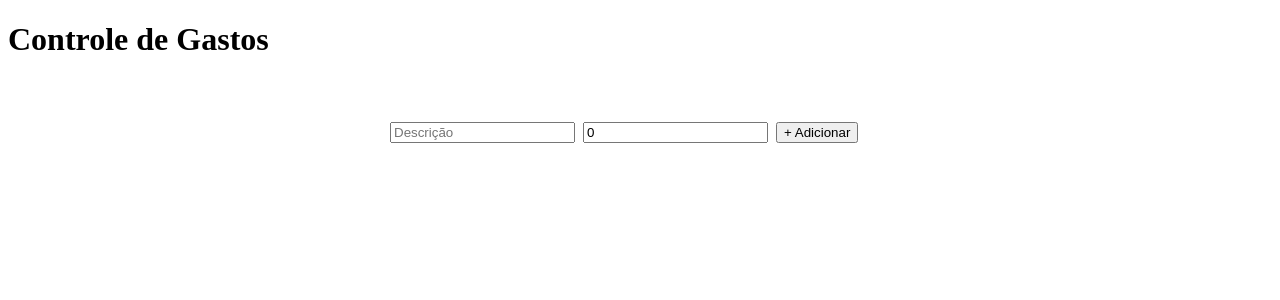
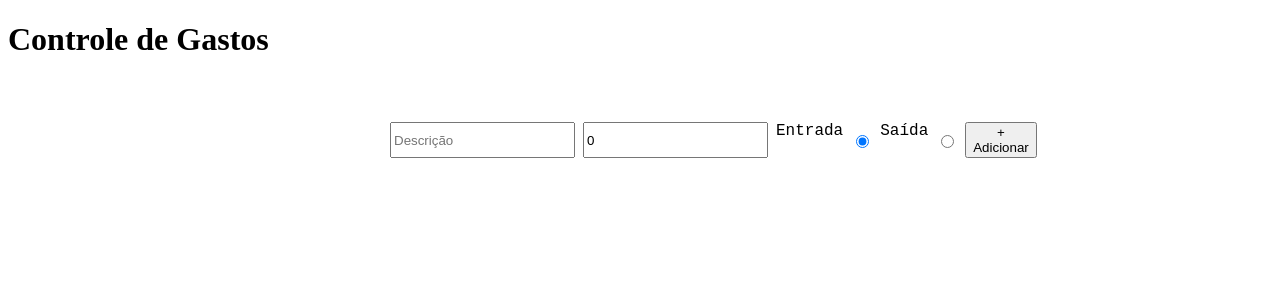
Before and after one commit to Saulorangel87/Controle-de-gastos--exercicio, a React (Vite) app: page / in a window 1280 px wide. Shown: the top 300 px of the page. Built offline with nearby package versions, Linux system fonts and the light colour scheme.

Commit message:
feat: adicionar suporte para tipos de gastos com estilização diferenciada

```diff
--- a/src/components/FormGasto.jsx
+++ b/src/components/FormGasto.jsx
@@ -6,13 +6,15 @@ export default function FormGasto() {
   const [valor, setValor] = useState(0);
   const [descricao, setDescricao] = useState("");
   const descricaoRef = useRef(null);
+  const [tipo, setTipo] = useState("Entrada");
 
   const handleSubmit = (e) => {
     e.preventDefault();
     if (descricao === "" || valor === 0) return;
-    setGastos([...gastos, { descricao, valor, id: Date.now() }]);
+    setGastos([...gastos, { descricao, valor, tipo, id: Date.now() }]);
     setDescricao("");
     setValor(0);
+    setTipo("Entrada");
     descricaoRef.current.focus();
   };
 
@@ -36,13 +38,40 @@ export default function FormGasto() {
           onChange={(e) => setValor(e.target.value)}
           value={valor}
         />
+        <label htmlFor="Entrada">Entrada</label>
+        <input
+          type="radio"
+          name="tipo"
+          value="Entrada"
+          onChange={(e) => setTipo(e.target.value)}
+          checked={tipo === "Entrada"}
+        />
+        <label htmlFor="Saída">Saída</label>
+        <input
+          type="radio"
+          name="tipo"
+          value="Saída"
+          onChange={(e) => setTipo(e.target.value)}
+          checked={tipo === "Saída"}
+        />
         <button type="submit">+ Adicionar</button>
       </form>
       <ul className={styles.lista}>
         {gastos.map((gasto) => (
           <li key={gasto.id} className={styles.item}>
-            {gasto.descricao} - {gasto.valor}
-            <button className={styles.botaoExcluir} onClick={() => excluirGasto(gasto.id)}>x</button>
+            <span
+              className={
+                gasto.tipo === "Entrada" ? styles.entrada : styles.saida
+              }
+            >
+              {gasto.descricao} - {gasto.valor}
+            </span>
+            <button
+              className={styles.botaoExcluir}
+              onClick={() => excluirGasto(gasto.id)}
+            >
+              x
+            </button>
           </li>
         ))}
       </ul>
--- a/src/components/FormGasto.module.css
+++ b/src/components/FormGasto.module.css
@@ -31,3 +31,11 @@
   cursor: pointer;
   font-size: 14px;
 }
+
+.entrada {
+  color: #27ae60;
+}
+
+.saida {
+  color: #c0392b;
+}
```
